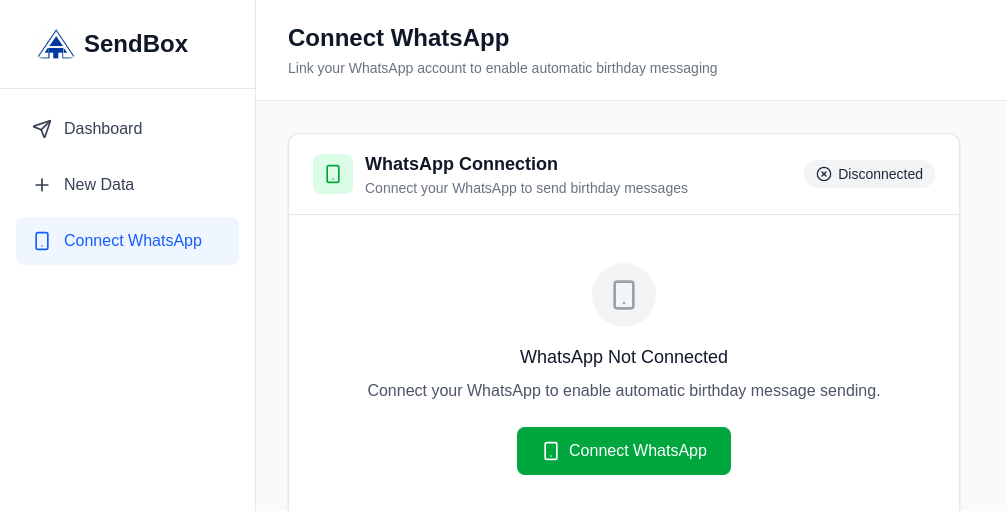
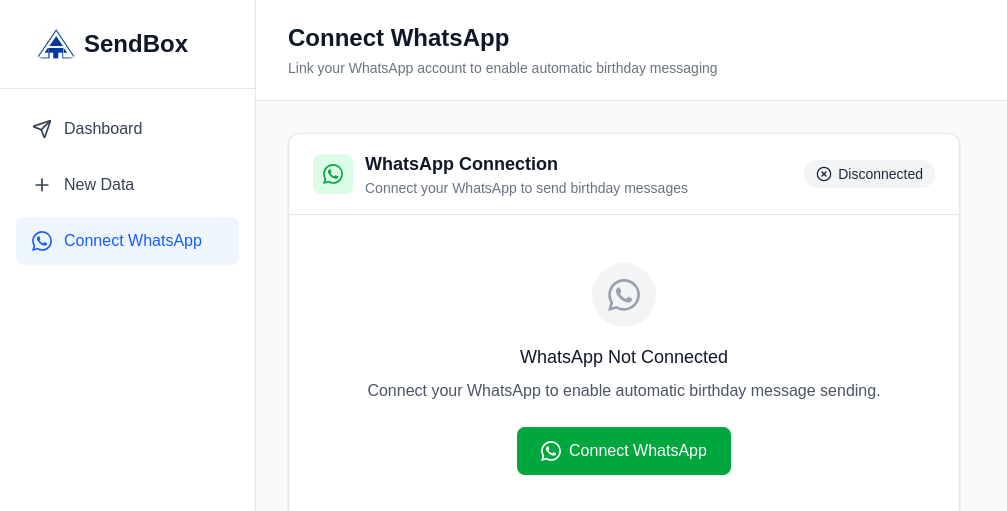
Before and after one commit to Smart-AIT/automation, a Next.js app: page /dashboard/connect in a window 1280 px wide. Shown: the top 511 px of the page, without its empty margins (0-1007 px from the left). Built offline with nearby package versions, Linux system fonts and the light colour scheme; no server answers.

Commit message:
whatsapp logo added

```diff
--- a/src/components/dashboard/Sidebar.tsx
+++ b/src/components/dashboard/Sidebar.tsx
@@ -2,10 +2,23 @@
 
 import Image from 'next/image';
 import Link from 'next/link';
-import { Send, Plus, LogOut, Menu, X, Smartphone } from 'lucide-react';
+import { Send, Plus, LogOut, Menu, X } from 'lucide-react';
 import { usePathname } from 'next/navigation';
 import { signOut } from '../auth/signoutServer';
 import { useState, useEffect } from 'react';
+
+// WhatsApp Icon Component
+function WhatsAppIcon({ className }: { className?: string }) {
+  return (
+    <svg
+      className={className}
+      viewBox="0 0 24 24"
+      fill="currentColor"
+    >
+      <path d="M17.472 14.382c-.297-.149-1.758-.867-2.03-.967-.273-.099-.471-.148-.67.15-.197.297-.767.966-.94 1.164-.173.199-.347.223-.644.075-.297-.15-1.255-.463-2.39-1.475-.883-.788-1.48-1.761-1.653-2.059-.173-.297-.018-.458.13-.606.134-.133.298-.347.446-.52.149-.174.198-.298.298-.497.099-.198.05-.371-.025-.52-.075-.149-.669-1.612-.916-2.207-.242-.579-.487-.5-.669-.51-.173-.008-.371-.01-.57-.01-.198 0-.52.074-.792.372-.272.297-1.04 1.016-1.04 2.479 0 1.462 1.065 2.875 1.213 3.074.149.198 2.096 3.2 5.077 4.487.709.306 1.262.489 1.694.625.712.227 1.36.195 1.871.118.571-.085 1.758-.719 2.006-1.413.248-.694.248-1.289.173-1.413-.074-.124-.272-.198-.57-.347m-5.421 7.403h-.004a9.87 9.87 0 01-5.031-1.378l-.361-.214-3.741.982.998-3.648-.235-.374a9.86 9.86 0 01-1.51-5.26c.001-5.45 4.436-9.884 9.888-9.884 2.64 0 5.122 1.03 6.988 2.898a9.825 9.825 0 012.893 6.994c-.003 5.45-4.437 9.884-9.885 9.884m8.413-18.297A11.815 11.815 0 0012.05 0C5.495 0 .16 5.335.157 11.892c0 2.096.547 4.142 1.588 5.945L.057 24l6.305-1.654a11.882 11.882 0 005.683 1.448h.005c6.554 0 11.89-5.335 11.893-11.893a11.821 11.821 0 00-3.48-8.413z"/>
+    </svg>
+  );
+}
 
 export function Sidebar() {
   const pathname = usePathname();
@@ -43,7 +56,7 @@
     {
       label: 'Connect WhatsApp',
       href: '/dashboard/connect',
-      icon: Smartphone,
+      icon: WhatsAppIcon,
       active: pathname === '/dashboard/connect',
     },
   ];
--- a/src/components/dashboard/WhatsAppConnect.tsx
+++ b/src/components/dashboard/WhatsAppConnect.tsx
@@ -2,6 +2,19 @@
 
 import { useState, useEffect, useCallback, useRef } from 'react';
 import { Smartphone, RefreshCw, CheckCircle, XCircle, Loader2, QrCode, Unplug, Phone } from 'lucide-react';
+
+// WhatsApp Icon Component
+function WhatsAppIcon({ className }: { className?: string }) {
+  return (
+    <svg
+      className={className}
+      viewBox="0 0 24 24"
+      fill="currentColor"
+    >
+      <path d="M17.472 14.382c-.297-.149-1.758-.867-2.03-.967-.273-.099-.471-.148-.67.15-.197.297-.767.966-.94 1.164-.173.199-.347.223-.644.075-.297-.15-1.255-.463-2.39-1.475-.883-.788-1.48-1.761-1.653-2.059-.173-.297-.018-.458.13-.606.134-.133.298-.347.446-.52.149-.174.198-.298.298-.497.099-.198.05-.371-.025-.52-.075-.149-.669-1.612-.916-2.207-.242-.579-.487-.5-.669-.51-.173-.008-.371-.01-.57-.01-.198 0-.52.074-.792.372-.272.297-1.04 1.016-1.04 2.479 0 1.462 1.065 2.875 1.213 3.074.149.198 2.096 3.2 5.077 4.487.709.306 1.262.489 1.694.625.712.227 1.36.195 1.871.118.571-.085 1.758-.719 2.006-1.413.248-.694.248-1.289.173-1.413-.074-.124-.272-.198-.57-.347m-5.421 7.403h-.004a9.87 9.87 0 01-5.031-1.378l-.361-.214-3.741.982.998-3.648-.235-.374a9.86 9.86 0 01-1.51-5.26c.001-5.45 4.436-9.884 9.888-9.884 2.64 0 5.122 1.03 6.988 2.898a9.825 9.825 0 012.893 6.994c-.003 5.45-4.437 9.884-9.885 9.884m8.413-18.297A11.815 11.815 0 0012.05 0C5.495 0 .16 5.335.157 11.892c0 2.096.547 4.142 1.588 5.945L.057 24l6.305-1.654a11.882 11.882 0 005.683 1.448h.005c6.554 0 11.89-5.335 11.893-11.893a11.821 11.821 0 00-3.48-8.413z"/>
+    </svg>
+  );
+}
 
 type ConnectionStatus =
   | 'not_configured'
@@ -251,7 +264,7 @@
       <div className="px-6 py-4 border-b border-gray-200 flex items-center justify-between">
         <div className="flex items-center gap-3">
           <div className="w-10 h-10 bg-green-100 rounded-lg flex items-center justify-center">
-            <Smartphone className="w-5 h-5 text-green-600" />
+            <WhatsAppIcon className="w-5 h-5 text-green-600" />
           </div>
           <div>
             <h2 className="text-lg font-semibold text-gray-900">WhatsApp Connection</h2>
@@ -421,7 +434,7 @@
                   </>
                 ) : (
                   <>
-                    <Smartphone className="w-5 h-5" />
+                    <WhatsAppIcon className="w-5 h-5" />
                     Continue
                   </>
                 )}
@@ -443,7 +456,7 @@
           <div className="space-y-4">
             <div className="text-center py-6">
               <div className="w-16 h-16 bg-gray-100 rounded-full flex items-center justify-center mx-auto mb-4">
-                <Smartphone className="w-8 h-8 text-gray-400" />
+                <WhatsAppIcon className="w-8 h-8 text-gray-400" />
               </div>
               <h3 className="text-lg font-medium text-gray-900 mb-2">WhatsApp Not Connected</h3>
               <p className="text-gray-600 mb-6">
@@ -461,7 +474,7 @@
                   </>
                 ) : (
                   <>
-                    <Smartphone className="w-5 h-5" />
+                    <WhatsAppIcon className="w-5 h-5" />
                     Connect WhatsApp
                   </>
                 )}
```
